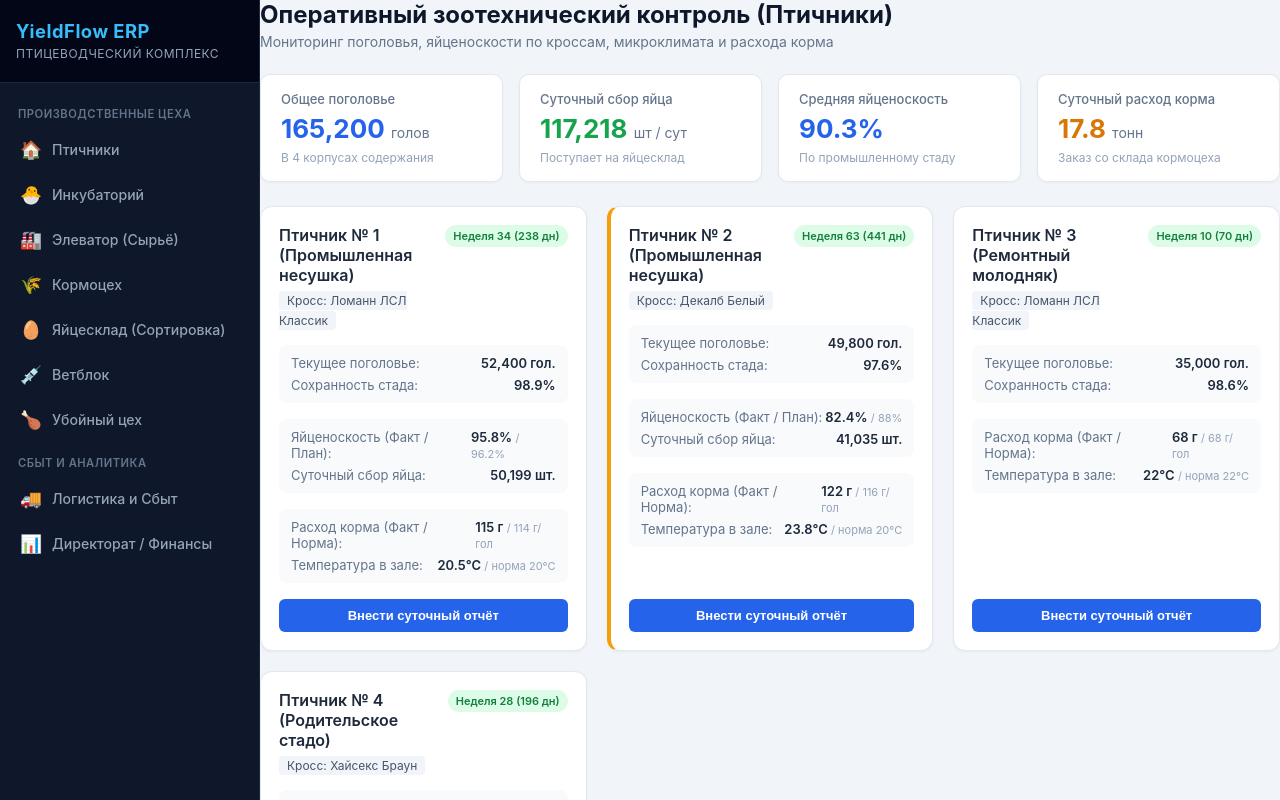
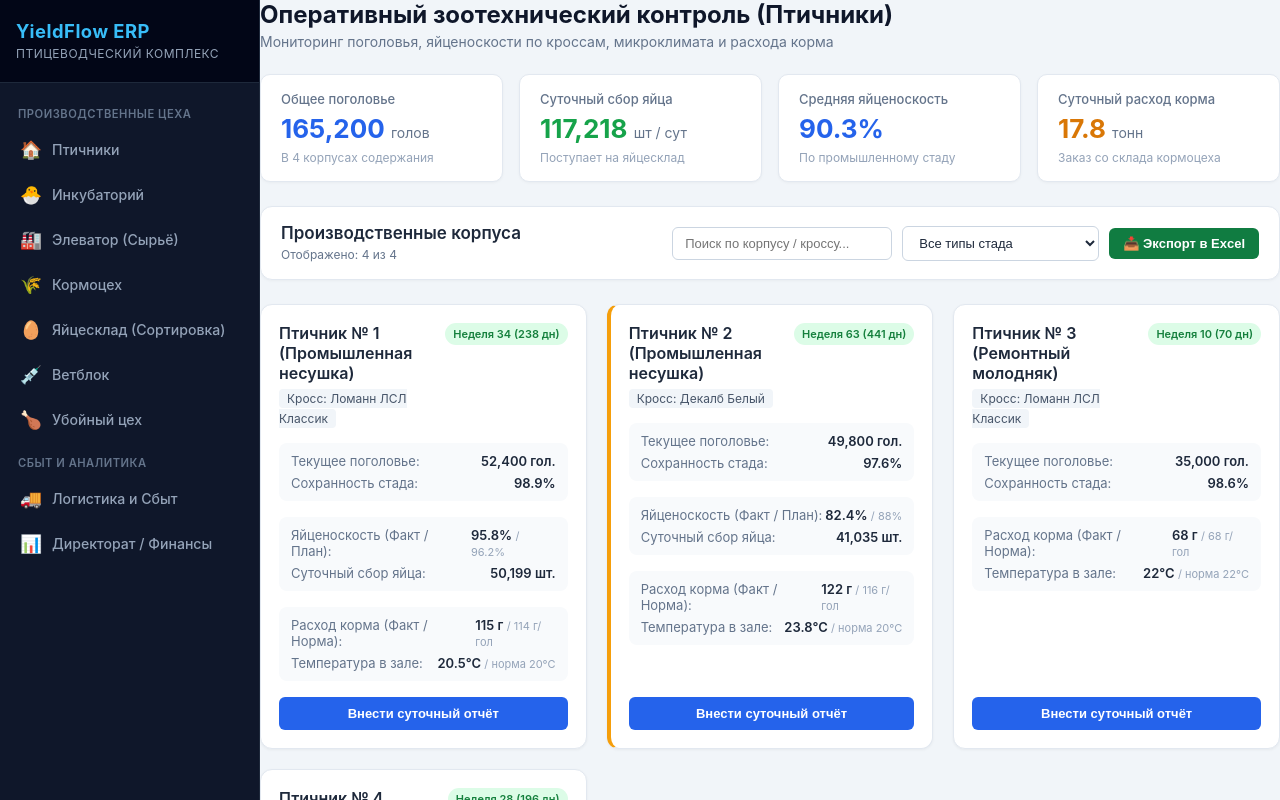
Before and after one commit to radikryzvanov/yield-flow-erp, an Angular app: page /poultry-management in a window 1280 px wide. Built offline with nearby package versions, Linux system fonts and the light colour scheme.

Commit message:
feat(poultry-list): add filter toolbar and technological map excel export

```diff
--- a/src/app/features/poultry-management/pages/poultry-list/poultry-list.component.css
+++ b/src/app/features/poultry-management/pages/poultry-list/poultry-list.component.css
@@ -17,6 +17,7 @@
   font-size: 14px;
 }
 
+/* KPI Панель */
 .kpi-grid {
   display: grid;
   grid-template-columns: repeat(auto-fit, minmax(220px, 1fr));
@@ -54,22 +55,83 @@
   color: #94a3b8;
 }
 
-.text-primary {
-  color: #2563eb;
+.text-primary { color: #2563eb; }
+.text-success { color: #16a34a; }
+.text-warning { color: #d97706; }
+.text-danger { color: #dc2626; }
+
+/* Панель тулбара */
+.toolbar-card {
+  background: #ffffff;
+  border: 1px solid #e2e8f0;
+  border-radius: 12px;
+  padding: 16px 20px;
+  display: flex;
+  justify-content: space-between;
+  align-items: center;
+  flex-wrap: wrap;
+  gap: 12px;
+  box-shadow: 0 1px 3px rgba(0, 0, 0, 0.04);
 }
 
-.text-success {
-  color: #16a34a;
+.toolbar-title h3 {
+  margin: 0;
+  font-size: 17px;
+  font-weight: 600;
+  color: #1e293b;
 }
 
-.text-warning {
-  color: #d97706;
+.houses-counter {
+  font-size: 12px;
+  color: #64748b;
 }
 
-.text-danger {
-  color: #dc2626;
+.table-toolbar {
+  display: flex;
+  align-items: center;
+  gap: 10px;
+  flex-wrap: wrap;
 }
 
+.input-search, .select-filter {
+  padding: 8px 12px;
+  border: 1px solid #cbd5e1;
+  border-radius: 6px;
+  font-size: 13px;
+  color: #1e293b;
+  outline: none;
+  background-color: #ffffff;
+}
+
+.input-search:focus, .select-filter:focus {
+  border-color: #2563eb;
+  box-shadow: 0 0 0 2px rgba(37, 99, 235, 0.1);
+}
+
+.input-search {
+  min-width: 220px;
+}
+
+.btn-export {
+  display: inline-flex;
+  align-items: center;
+  gap: 6px;
+  background-color: #107c41;
+  color: #ffffff;
+  border: none;
+  padding: 8px 14px;
+  border-radius: 6px;
+  font-size: 13px;
+  font-weight: 600;
+  cursor: pointer;
+  transition: background-color 0.2s;
+}
+
+.btn-export:hover {
+  background-color: #0c6133;
+}
+
+/* Сетка карточек птичников */
 .houses-grid {
   display: grid;
   grid-template-columns: repeat(auto-fit, minmax(320px, 1fr));
@@ -178,6 +240,16 @@
 
 .btn-report:hover {
   background: #1d4ed8;
+}
+
+.empty-state-card {
+  background: #ffffff;
+  border: 1px dashed #cbd5e1;
+  border-radius: 12px;
+  padding: 32px;
+  text-align: center;
+  color: #94a3b8;
+  font-style: italic;
 }
 
 /* Модальное окно */
--- a/src/app/features/poultry-management/pages/poultry-list/poultry-list.component.html
+++ b/src/app/features/poultry-management/pages/poultry-list/poultry-list.component.html
@@ -33,9 +33,39 @@
     </div>
   </div>
 
+  <!-- Панель управления и фильтрации -->
+  <div class="toolbar-card">
+    <div class="toolbar-title">
+      <h3>Производственные корпуса</h3>
+      <span class="houses-counter">Отображено: {{ filteredHouses().length }} из {{ houses().length }}</span>
+    </div>
+
+    <div class="table-toolbar">
+      <input
+        type="text"
+        placeholder="Поиск по корпусу / кроссу..."
+        [ngModel]="searchQuery()"
+        (ngModelChange)="searchQuery.set($event)"
+        class="input-search" />
+
+      <select
+        [ngModel]="selectedType()"
+        (ngModelChange)="selectedType.set($event)"
+        class="select-filter">
+        <option value="ALL">Все типы стада</option>
+        <option value="layer">Промышленная несушка</option>
+        <option value="pullet">Ремонтный молодняк</option>
+      </select>
+
+      <button type="button" class="btn-export" (click)="exportToExcel()">
+        📥 Экспорт в Excel
+      </button>
+    </div>
+  </div>
+
   <!-- Список карточек птичников -->
   <div class="houses-grid">
-    <div *ngFor="let house of houses()" class="house-card" [class.border-warning]="!isTemperatureNormal(house.temperature, house.targetTemperature) || (house.birdType === 'layer' && house.actualLayingRatePercent < house.targetLayingRatePercent - 2)">
+    <div *ngFor="let house of filteredHouses()" class="house-card" [class.border-warning]="!isTemperatureNormal(house.temperature, house.targetTemperature) || (house.birdType === 'layer' && house.actualLayingRatePercent < house.targetLayingRatePercent - 2)">
       <div class="house-header">
         <div>
           <h3 class="house-title">{{ house.name }}</h3>
@@ -97,6 +127,10 @@
     </div>
   </div>
 
+  <div *ngIf="filteredHouses().length === 0" class="empty-state-card">
+    Корпусов по заданным критериям фильтрации не найдено
+  </div>
+
   <!-- Модальное окно внесения отчета -->
   <div class="modal-backdrop" *ngIf="isModalOpen()">
     <div class="modal-dialog">
--- a/src/app/features/poultry-management/pages/poultry-list/poultry-list.component.ts
+++ b/src/app/features/poultry-management/pages/poultry-list/poultry-list.component.ts
@@ -1,4 +1,4 @@
-import { Component, inject, signal } from '@angular/core';
+import { Component, inject, signal, computed } from '@angular/core';
 import { CommonModule } from '@angular/common';
 import { FormsModule } from '@angular/forms';
 import { PoultryManagementService, PoultryHouse } from '../../services/poultry-management.service';
@@ -22,6 +22,28 @@ export class PoultryListComponent {
   readonly totalDailyEggs = this.poultryService.totalDailyEggs;
   readonly totalDailyFeedTons = this.poultryService.totalDailyFeedTons;
   readonly averageLayingRate = this.poultryService.averageLayingRate;
+
+  // Сигналы фильтрации
+  readonly searchQuery = signal<string>('');
+  readonly selectedType = signal<string>('ALL');
+
+  // Отфильтрованный список корпусов
+  readonly filteredHouses = computed(() => {
+    const list = this.houses();
+    const query = this.searchQuery().trim().toLowerCase();
+    const type = this.selectedType();
+
+    return list.filter((house: PoultryHouse) => {
+      const matchesSearch =
+        query === '' ||
+        house.name.toLowerCase().includes(query) ||
+        house.crossType.toLowerCase().includes(query);
+
+      const matchesType = type === 'ALL' || house.birdType === type;
+
+      return matchesSearch && matchesType;
+    });
+  });
 
   // Состояние модального окна отчета
   readonly isModalOpen = signal<boolean>(false);
@@ -86,4 +108,58 @@ export class PoultryListComponent {
   isTemperatureNormal(actual: number, target: number): boolean {
     return Math.abs(actual - target) <= 1.0;
   }
+
+  // Экспорт технологической карты птичников в Excel (.csv UTF-8 BOM)
+  exportToExcel(): void {
+    const data = this.filteredHouses();
+    if (data.length === 0) return;
+
+    const headers = [
+      'Корпус',
+      'Кросс',
+      'Тип стада',
+      'Возраст (дней)',
+      'Возраст (недель)',
+      'Поголовье (голов)',
+      'Сохранность (%)',
+      'Яйценоскость факт (%)',
+      'Яйценоскость план (%)',
+      'Сбор яйца за сутки (шт)',
+      'Расход корма факт (г/гол)',
+      'Расход корма норма (г/гол)',
+      'Температура факт (°C)',
+      'Температура норма (°C)'
+    ];
+
+    const rows = data.map((h: PoultryHouse) => {
+      const safetyPercent = (h.birdCount / h.initialBirdCount * 100).toFixed(1).replace('.', ',');
+      return [
+        `"${h.name}"`,
+        `"${h.crossType}"`,
+        h.birdType === 'layer' ? '"Промышленная несушка"' : '"Ремонтный молодняк"',
+        h.ageDays,
+        this.getAgeWeeks(h.ageDays),
+        h.birdCount,
+        safetyPercent,
+        h.birdType === 'layer' ? h.actualLayingRatePercent.toString().replace('.', ',') : '"—"',
+        h.birdType === 'layer' ? h.targetLayingRatePercent.toString().replace('.', ',') : '"—"',
+        h.birdType === 'layer' ? h.dailyEggCount : 0,
+        h.feedPerBirdGrams,
+        h.targetFeedGrams,
+        h.temperature.toString().replace('.', ','),
+        h.targetTemperature.toString().replace('.', ',')
+      ];
+    });
+
+    const csvContent = '\uFEFF' + [headers.join(';'), ...rows.map(e => e.join(';'))].join('\r\n');
+    const blob = new Blob([csvContent], { type: 'text/csv;charset=utf-8;' });
+    const url = URL.createObjectURL(blob);
+
+    const link = document.createElement('a');
+    link.setAttribute('href', url);
+    link.setAttribute('download', `Технологическая_карта_птичников_${new Date().toISOString().slice(0, 10)}.csv`);
+    document.body.appendChild(link);
+    link.click();
+    document.body.removeChild(link);
+  }
 }
```
